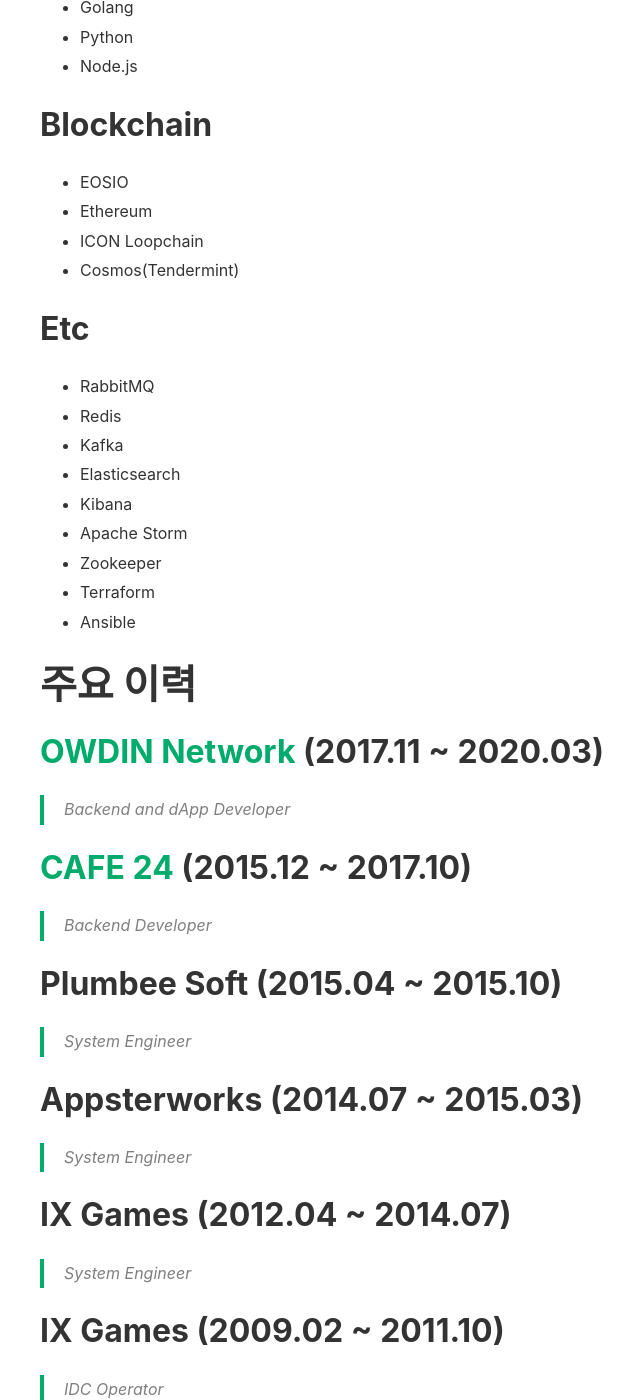
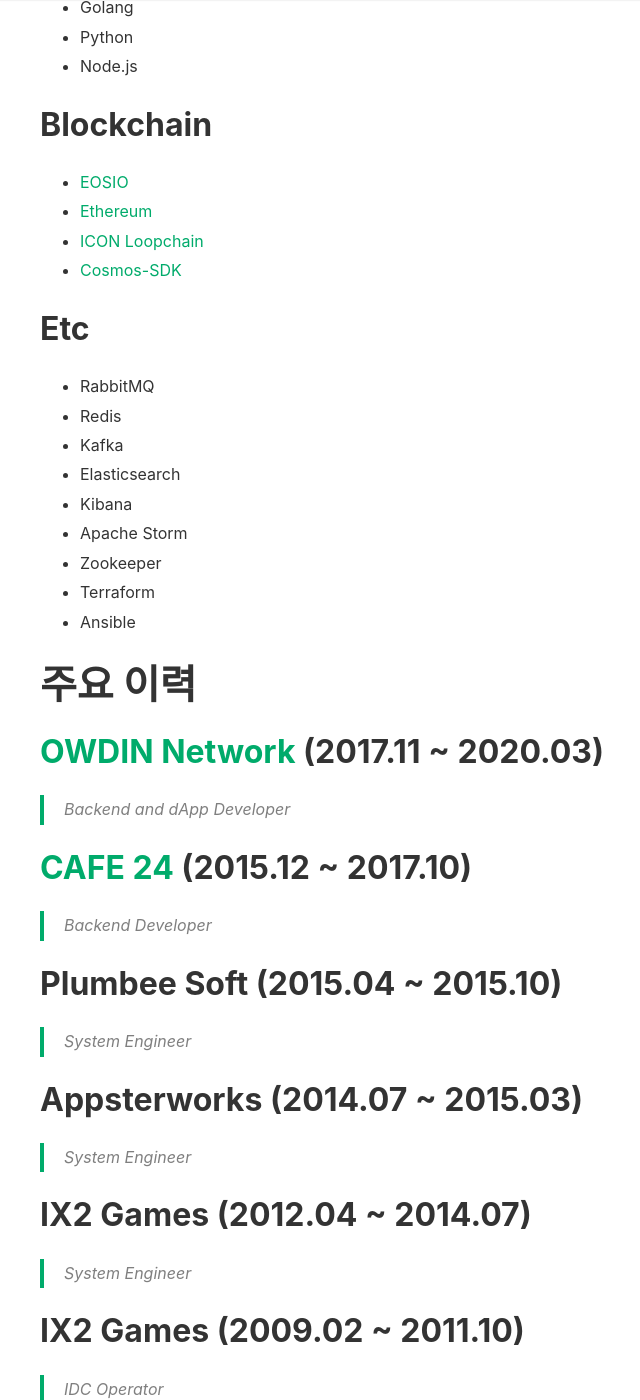
Before and after one commit to violetstair/violetstair.github.io, a Jekyll site: the page built from _pages/about.md, in a window 1280 px wide and 1400 px high, scrolled down 431 px. Shown: the whole window, without its empty margins (45-685 px from the left). Built offline with Jekyll 4.4.1, drawn with Linux system fonts in a browser that asks for light colours; nearby versions of some CDN libraries.

Commit message:
Update: about page

```diff
--- a/_pages/about.md
+++ b/_pages/about.md
@@ -12,10 +12,10 @@
 * Node.js
 
 ## Blockchain
-* EOSIO
-* Ethereum
-* ICON Loopchain
-* Cosmos(Tendermint)
+* [EOSIO](https://github.com/EOSIO/eos)
+* [Ethereum](https://github.com/ethereum/go-ethereum)
+* [ICON Loopchain](https://github.com/icon-project/loopchain)
+* [Cosmos-SDK](https://github.com/cosmos/cosmos-sdk)
 
 ## Etc
 * RabbitMQ
@@ -41,10 +41,10 @@
 ## Appsterworks (2014.07 ~ 2015.03)
 > System Engineer
 
-## IX Games (2012.04 ~ 2014.07)
+## IX2 Games (2012.04 ~ 2014.07)
 > System Engineer
 
-## IX Games (2009.02 ~ 2011.10)
+## IX2 Games (2009.02 ~ 2011.10)
 > IDC Operator
 
 # 수료 교육
```
